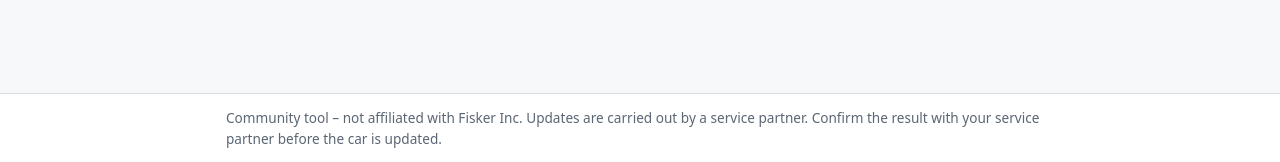
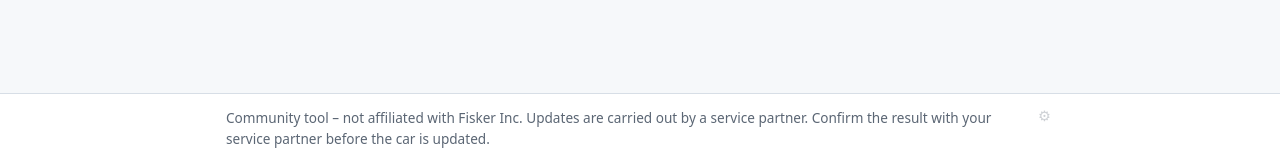
Before and after one commit to terjefl/marlin-check, a FastAPI app: page /admin/login?next=/admin/fleet in a window 1280 px wide. Shown: the part 638-800 px from the top of the page. Run offline with FastAPI, Linux system fonts and the light colour scheme.

Commit message:
Footer: discreet gear link to /admin (low opacity, full on hover)
Co-Authored-By: Claude Fable 5.1 <noreply@anthropic.com>

```diff
--- a/app/static/style.css
+++ b/app/static/style.css
@@ -32,6 +32,9 @@ nav a:hover { color: #fff; text-decoration: underline; }
 .stagebar { background: #e8f0fe; border-bottom: 1px solid #a9c4f5; color: #17407a; padding: 0.55rem 0; font-size: 0.92rem; }
 main { flex: 1; padding: 1.5rem 1rem 3rem; }
 footer { background: var(--surface); border-top: 1px solid var(--border); color: var(--muted); font-size: 0.85rem; padding: 0.8rem 0; }
+.footerwrap { display: flex; align-items: flex-start; gap: 1rem; }
+.adminlink { margin-left: auto; color: var(--muted); text-decoration: none; opacity: 0.3; font-size: 0.9rem; line-height: 1; padding: 0.1rem 0.2rem; }
+.adminlink:hover, .adminlink:focus { opacity: 1; }
 .visually-hidden { position: absolute; width: 1px; height: 1px; overflow: hidden; clip: rect(0 0 0 0); }
 
 .hero h1 { margin-bottom: 0.2rem; }
--- a/app/templates/base.html
+++ b/app/templates/base.html
@@ -34,7 +34,7 @@
   {% block content %}{% endblock %}
 </main>
 <footer>
-  <div class="wrap">{{ t('footer_disclaimer') }}</div>
+  <div class="wrap footerwrap"><span>{{ t('footer_disclaimer') }}</span><a class="adminlink" href="/admin" aria-label="Admin" title="Admin">⚙</a></div>
 </footer>
 <script src="/static/app.js?v={{ static_v }}"></script>
 </body>
```
